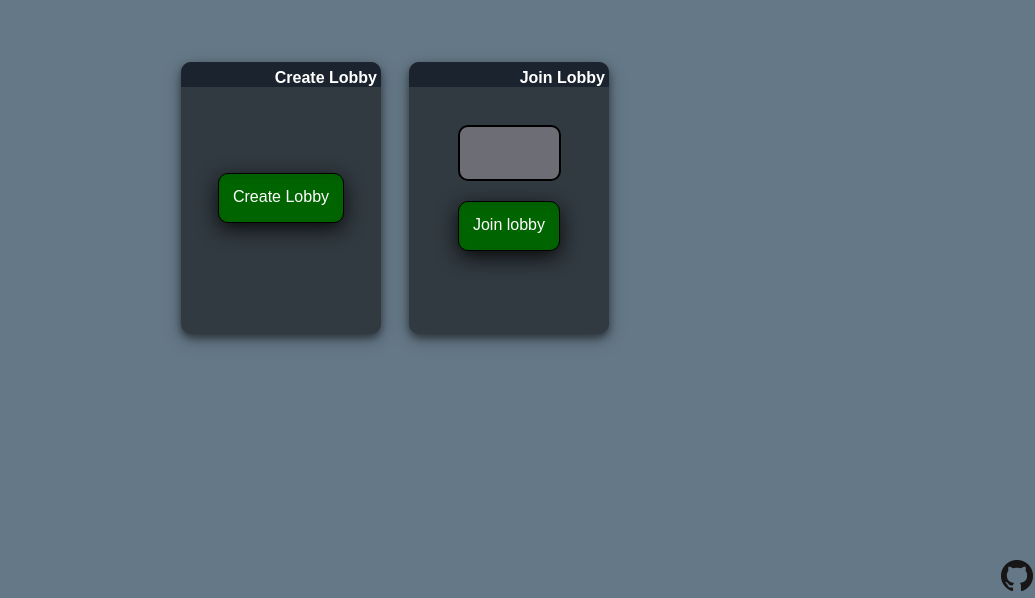
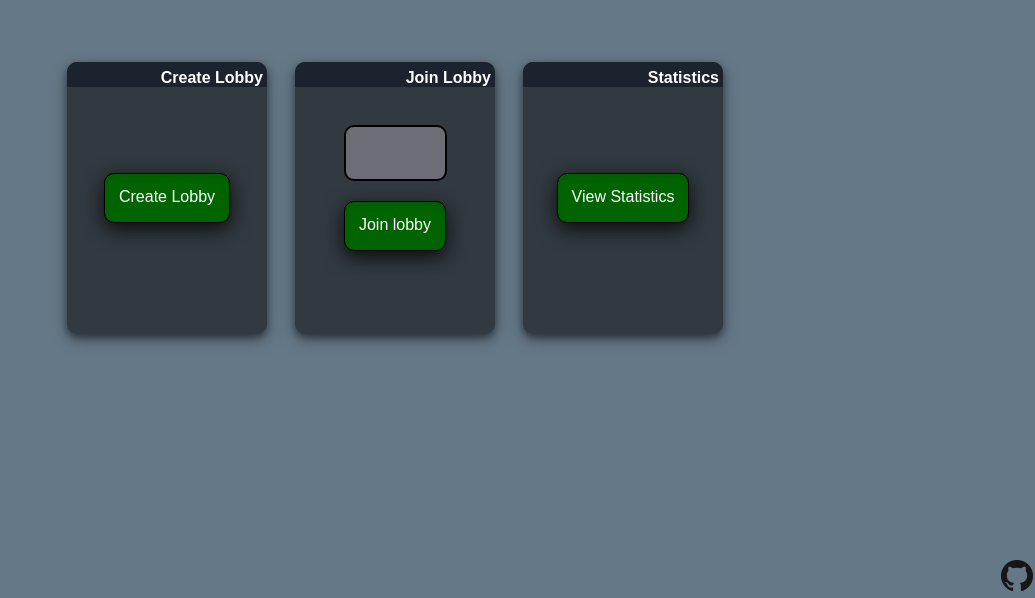
Before and after one commit to error401de/csgo-mapvote, a Vue app in the folder frontend/: page /#/ in a window 1280 px wide. Shown: the part 202-800 px from the top of the page, without its empty margins (245-1280 px from the left). Built offline with nearby package versions, Linux system fonts and the light colour scheme; what v-clipboard, vue-fragment, vue-native-websocket would draw is missing.

Commit message:
Add link to statistics page

```diff
--- a/frontend/src/views/Home.vue
+++ b/frontend/src/views/Home.vue
@@ -19,6 +19,11 @@
             ref="lobbyInput"
           />
           <Button ref="joinLobby" msg="Join lobby" @buttonClick="joinLobby" />
+        </div>
+      </Panel>
+      <Panel headline="Statistics">
+        <div class="panel-content">
+          <Button msg="View Statistics" @buttonClick="navigateToStatistics" />
         </div>
       </Panel>
     </div>
@@ -65,6 +70,9 @@ export default {
       this.$refs.joinLobby.$el.blur();
       input.reportValidity && input.reportValidity();
       input.focus();
+    },
+    navigateToStatistics() {
+      this.$router.push({ path: "/statistics" });
     },
     onInput(ev) {
       if (ev.target.value && event.key === "Enter") {
```
